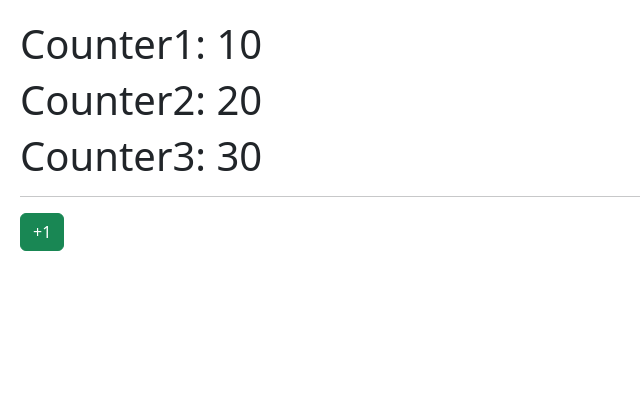
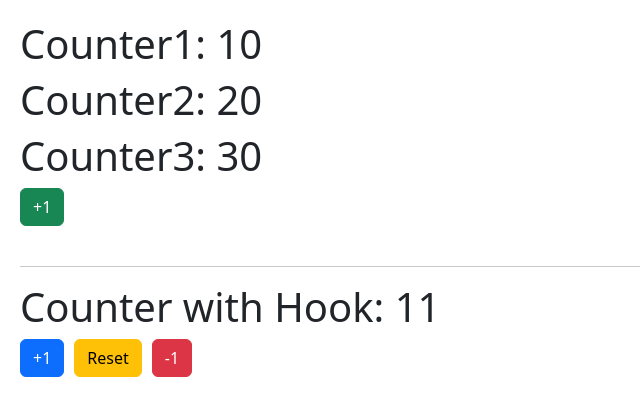
Before and after one commit to IgnacioToroC/react-hookApp, a React (Vite) app: page / in a window 1280 px wide. Shown: the top 416 px of the page, without its empty margins (0-640 px from the left). Built offline with nearby package versions, Linux system fonts and the light colour scheme.

Commit message:
publicación

```diff
--- a/src/01-useState/CounterApp.jsx
+++ b/src/01-useState/CounterApp.jsx
@@ -14,7 +14,6 @@
             <h1>Counter1: { counter1 }</h1>
             <h1>Counter2: { counter2 }</h1>
             <h1>Counter3: { counter3 }</h1>
-            <hr />
 
             <button className="btn btn-success" onClick={ () => setCounter( {
                 // counter1: counter1  + 1,
@@ -22,7 +21,7 @@
                 // counter3
 
                 ...state,
-                counter1: counter1  + 2,
+                counter1: counter1  + 1,
 
                 }) } >+1</button>
         </>
--- /dev/null
+++ b/src/01-useState/CounterWithCustomHook.jsx
@@ -0,0 +1,19 @@
+import { useCounter } from '../hooks/useCounter';
+
+export const CounterWithCustomHook = () => {
+
+    const { counter, increment, decrement, reset } = useCounter();
+
+  return (
+    <>
+        <br />
+        <br />
+        <hr />
+        <h1>Counter with Hook: { counter }</h1>
+        <button className="btn btn-primary" onClick={  () => increment(2)  }>+1</button>
+        <button className="btn btn-warning" onClick={ reset } >Reset</button>
+        <button className="btn btn-danger" onClick={ () => decrement(2) }>-1</button>
+
+    </>
+  )
+}
--- /dev/null
+++ b/src/hooks/useCounter.js
@@ -0,0 +1,34 @@
+import { useState } from "react"
+
+export const useCounter = ( initialCounter = 11) => {
+    const [counter, setCounter ] = useState( initialCounter );
+
+    const increment= ( value ) => {
+        setCounter( counter + value);
+    };
+
+    const decrement= ( value ) => {
+        const valor = counter - value;
+
+        if( valor < 0 ){
+            setCounter( 0 );
+        }else{
+            setCounter( valor );
+        };
+
+
+    };
+
+    const reset = () => {
+        setCounter( initialCounter );
+    }
+
+
+    return {
+
+        counter,
+        increment,
+        decrement,
+        reset
+    }
+}
--- a/src/main.jsx
+++ b/src/main.jsx
@@ -3,10 +3,12 @@
 import './index.css';
 //import { HooksApp } from './HooksApp';
 import { CounterApp } from './01-useState/CounterApp';
+import { CounterWithCustomHook } from './01-useState/CounterWithCustomHook';
 
 ReactDOM.createRoot(document.getElementById('root')).render(
   <React.StrictMode>
     {/* <HooksApp /> */}
     <CounterApp  />
+    <CounterWithCustomHook />
   </React.StrictMode>,
 )
```
